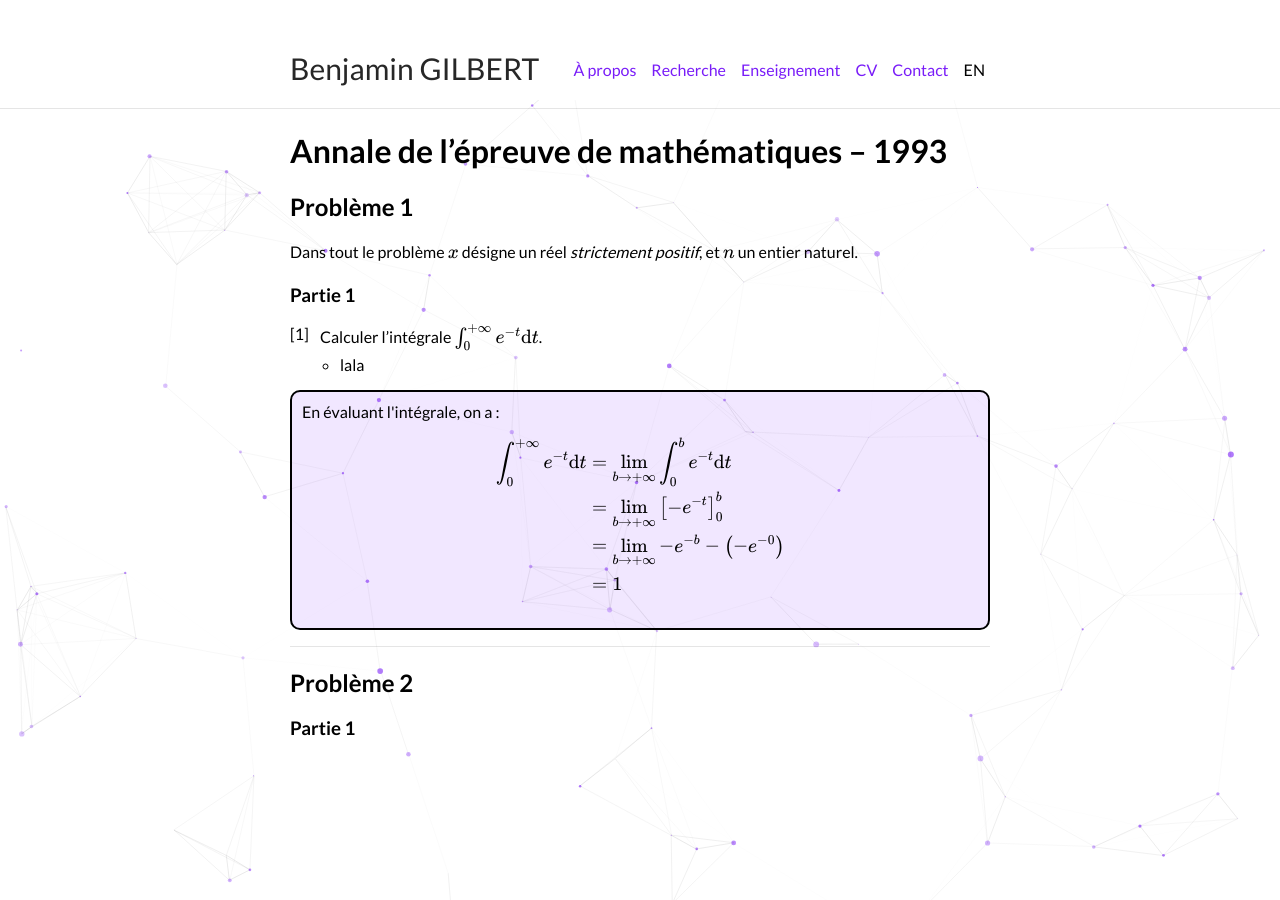
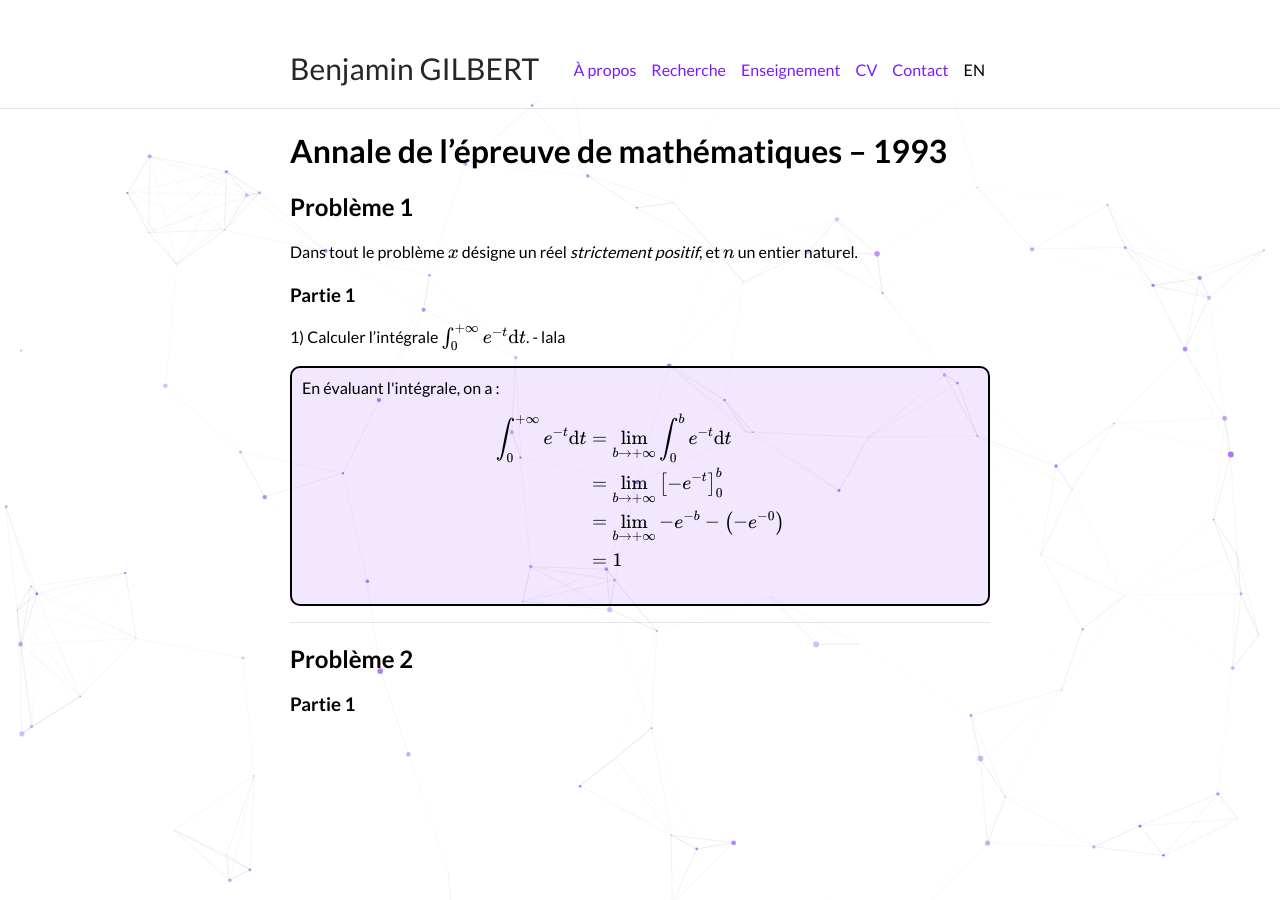
Before and after one commit to bglbrt/bglbrt.github.io, a Jekyll site: the page built from fr/corrections/administrateur_externe_1993.md, in a window 1280 px wide. Built offline with Jekyll 4.4.1, drawn with Linux system fonts in a browser that asks for light colours; nearby versions of some CDN libraries.

Commit message:
Mise à jour des corrections

```diff
--- a/fr/corrections/administrateur_externe_1993.md
+++ b/fr/corrections/administrateur_externe_1993.md
@@ -14,7 +14,7 @@ Dans tout le problème $$x$$ désigne un réel _strictement positif_, et $$n$$ u
 
 ### Partie 1
 
-1. Calculer l'intégrale $$\int_{0}^{+\infty} e^{-t} \mathrm{d}t$$.
+1) Calculer l'intégrale $$\int_{0}^{+\infty} e^{-t} \mathrm{d}t$$.
     - lala
 <p style="border: solid 2px; border-radius: 10px; background-color:rgba(121, 28, 248, .1); padding-right: 10px; padding-left: 10px; padding-top: 10px; padding-bottom: 10px">
 
```
